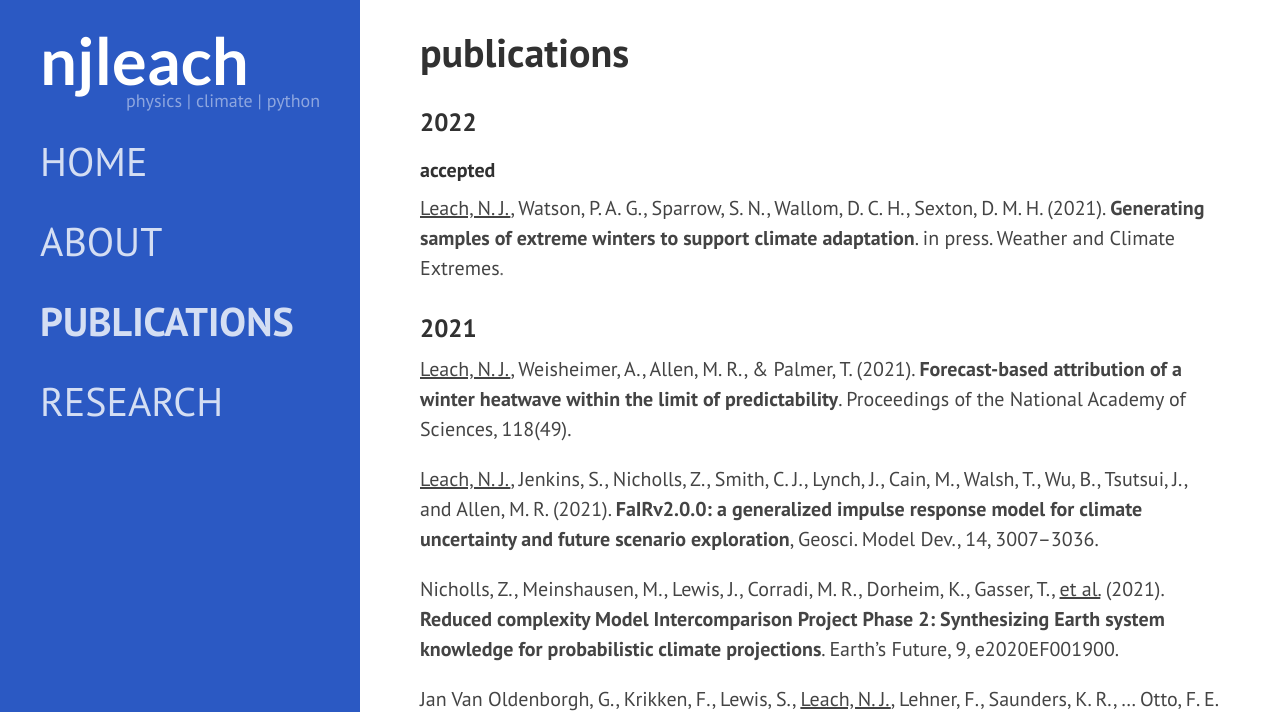
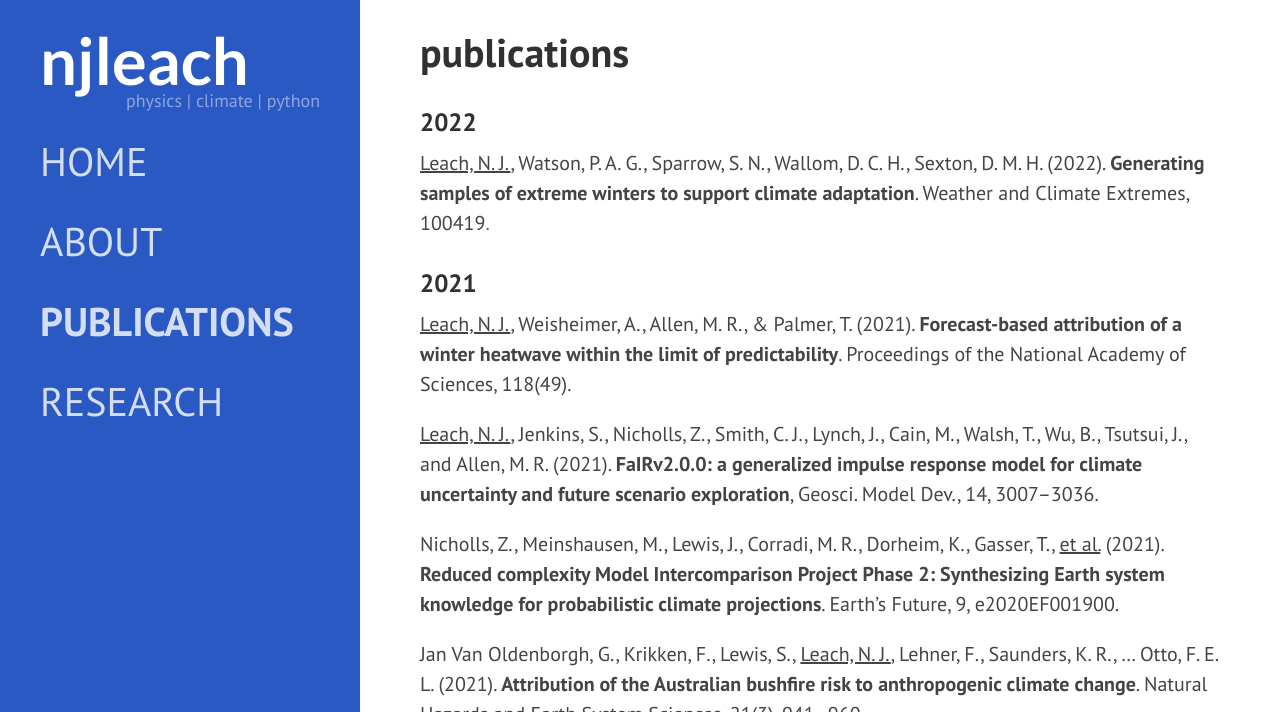
Before and after one commit to njleach/njleach.github.io, a Jekyll site: the page built from _pages/publications.md, in a window 1280 px wide and 900 px high, cut to the strip 0-712 px from the top of the window. Built offline with Jekyll 4.4.1, drawn with Linux system fonts in a browser that asks for light colours; nearby versions of some CDN libraries; some web fonts are replaced.

Commit message:
update pubs

```diff
--- a/_pages/publications.md
+++ b/_pages/publications.md
@@ -6,9 +6,7 @@
 
 ### 2022
 
-#### accepted
-
-[<u>Leach, N. J.</u>, Watson, P. A. G., Sparrow, S. N., Wallom, D. C. H., Sexton, D. M. H. (2021). **Generating samples of extreme winters to support climate adaptation**. in press. Weather and Climate Extremes](https://doi.org/10.1016/j.wace.2022.100419).
+[<u>Leach, N. J.</u>, Watson, P. A. G., Sparrow, S. N., Wallom, D. C. H., Sexton, D. M. H. (2022). **Generating samples of extreme winters to support climate adaptation**. Weather and Climate Extremes, 100419](https://doi.org/10.1016/j.wace.2022.100419).
 
 ### 2021
 
```
